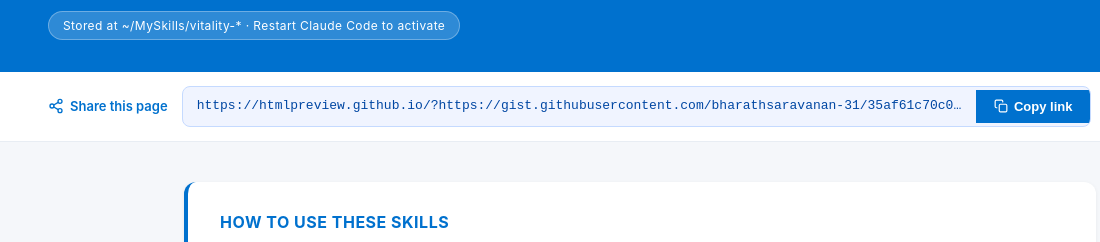
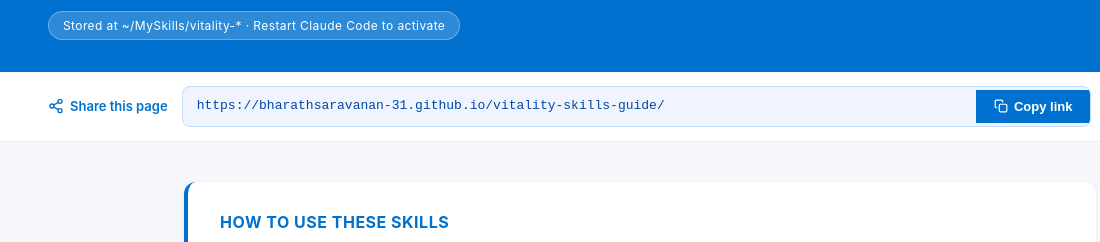
Before and after one commit to bharathsaravanan-31/vitality-skills-guide, a plain HTML site: page index.html in a window 1280 px wide. Shown: the part 166-408 px from the top of the page, 0-1100 px from the left. Drawn offline with Linux system fonts and the light colour scheme.

Commit message:
Update share URL to GitHub Pages

```diff
--- a/index.html
+++ b/index.html
@@ -217,7 +217,7 @@
     Share this page
   </div>
   <div class="share-link-box">
-    <span class="share-link-text" id="share-url">https://htmlpreview.github.io/?https://gist.githubusercontent.com/bharathsaravanan-31/35af61c70c08c72a3990ee3b2840a180/raw/vitality-skills-guide.html</span>
+    <span class="share-link-text" id="share-url">https://bharathsaravanan-31.github.io/vitality-skills-guide/</span>
     <button class="copy-btn" id="copy-btn" onclick="copyLink()">
       <svg width="14" height="14" viewBox="0 0 24 24" fill="none" stroke="currentColor" stroke-width="2" stroke-linecap="round" stroke-linejoin="round">
         <rect x="9" y="9" width="13" height="13" rx="2"/><path d="M5 15H4a2 2 0 0 1-2-2V4a2 2 0 0 1 2-2h9a2 2 0 0 1 2 2v1"/>
@@ -225,7 +225,7 @@
       <span id="copy-label">Copy link</span>
     </button>
   </div>
-  <a class="open-btn" href="https://htmlpreview.github.io/?https://gist.githubusercontent.com/bharathsaravanan-31/35af61c70c08c72a3990ee3b2840a180/raw/vitality-skills-guide.html" target="_blank" rel="noopener">
+  <a class="open-btn" href="https://bharathsaravanan-31.github.io/vitality-skills-guide/" target="_blank" rel="noopener">
     <svg width="14" height="14" viewBox="0 0 24 24" fill="none" stroke="currentColor" stroke-width="2" stroke-linecap="round" stroke-linejoin="round">
       <path d="M18 13v6a2 2 0 0 1-2 2H5a2 2 0 0 1-2-2V8a2 2 0 0 1 2-2h6"/><polyline points="15 3 21 3 21 9"/><line x1="10" y1="14" x2="21" y2="3"/>
     </svg>
```
